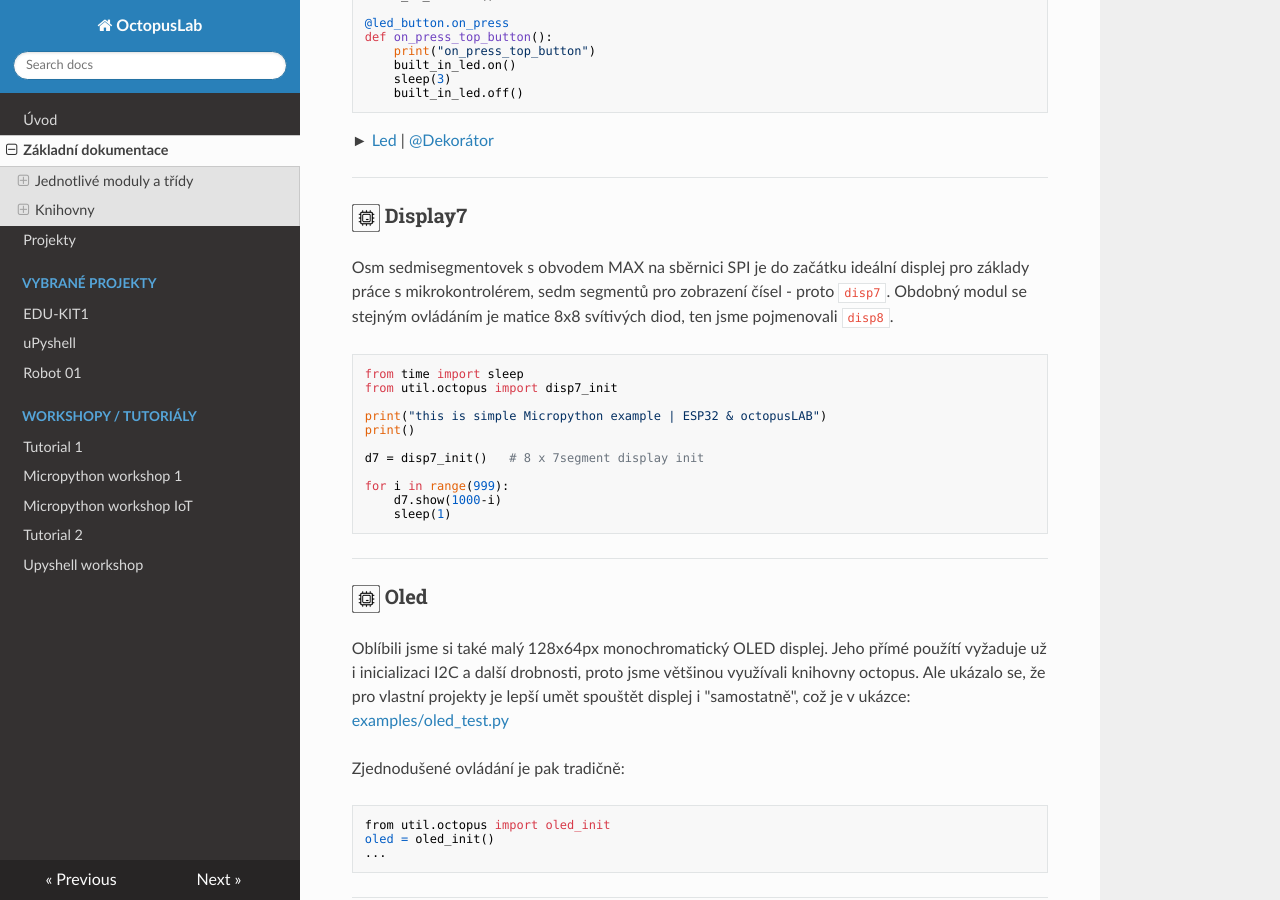
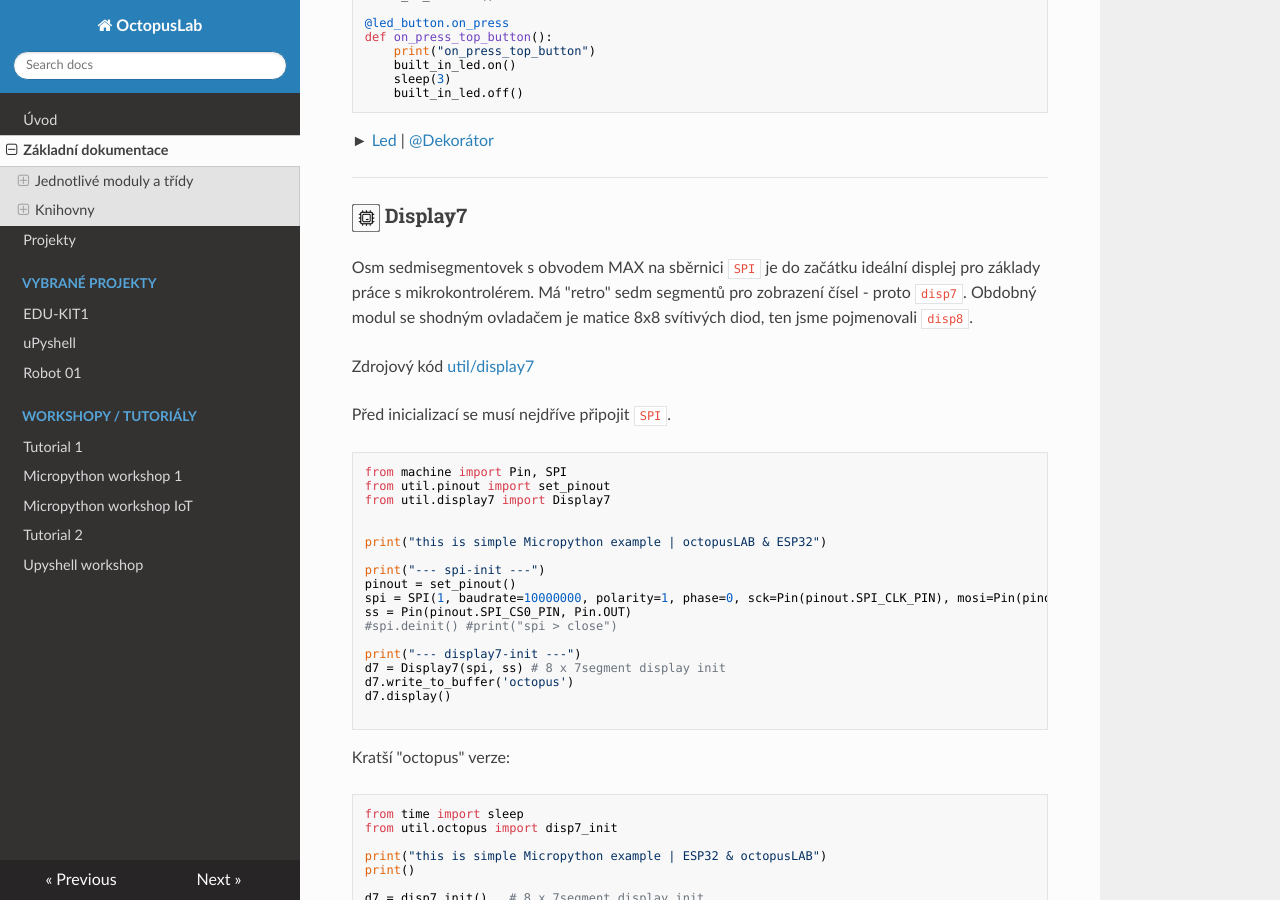
Before and after one commit to octopuslab-cz/docs_octopuslab_cz, an MkDocs documentation site: the page built from docs/basicdoc.md, in a window 1280 px wide and 900 px high, scrolled down 4542 px. Built offline with MkDocs 1.6.1, drawn with Linux system fonts in a browser that asks for light colours; nearby versions of some CDN libraries.

Commit message:
display7 spi

````diff
--- a/docs/basicdoc.md
+++ b/docs/basicdoc.md
@@ -209,7 +209,35 @@ def on_press_top_button():
 
 
 ### ![hwsoc](img/hwsoc.png){: style="width:28px" } Display7
-Osm sedmisegmentovek s obvodem MAX na sběrnici SPI je do začátku ideální displej pro základy práce s mikrokontrolérem, sedm segmentů pro zobrazení čísel - proto `disp7`. Obdobný modul se stejným ovládáním je matice 8x8 svítivých diod, ten jsme pojmenovali `disp8`.
+Osm sedmisegmentovek s obvodem MAX na sběrnici `SPI` je do začátku ideální displej pro základy práce s mikrokontrolérem. Má "retro" sedm segmentů pro zobrazení čísel - proto `disp7`. Obdobný modul se shodným ovladačem je matice 8x8 svítivých diod, ten jsme pojmenovali `disp8`.
+
+Zdrojový kód [util/display7](https://github.com/octopusengine/octopuslab/tree/master/esp32-micropython/util/display7)
+
+Před inicializací se musí nejdříve připojit `SPI`.
+
+
+```
+from machine import Pin, SPI
+from util.pinout import set_pinout
+from util.display7 import Display7
+
+
+print("this is simple Micropython example | octopusLAB & ESP32")
+
+print("--- spi-init ---")
+pinout = set_pinout()
+spi = SPI(1, baudrate=10000000, polarity=1, phase=0, sck=Pin(pinout.SPI_CLK_PIN), mosi=Pin(pinout.SPI_MOSI_PIN))
+ss = Pin(pinout.SPI_CS0_PIN, Pin.OUT)
+#spi.deinit() #print("spi > close")
+
+print("--- display7-init ---")
+d7 = Display7(spi, ss) # 8 x 7segment display init
+d7.write_to_buffer('octopus')
+d7.display()
+
+```
+
+Kratší "octopus" verze:
 
 ```
 from time import sleep
````
